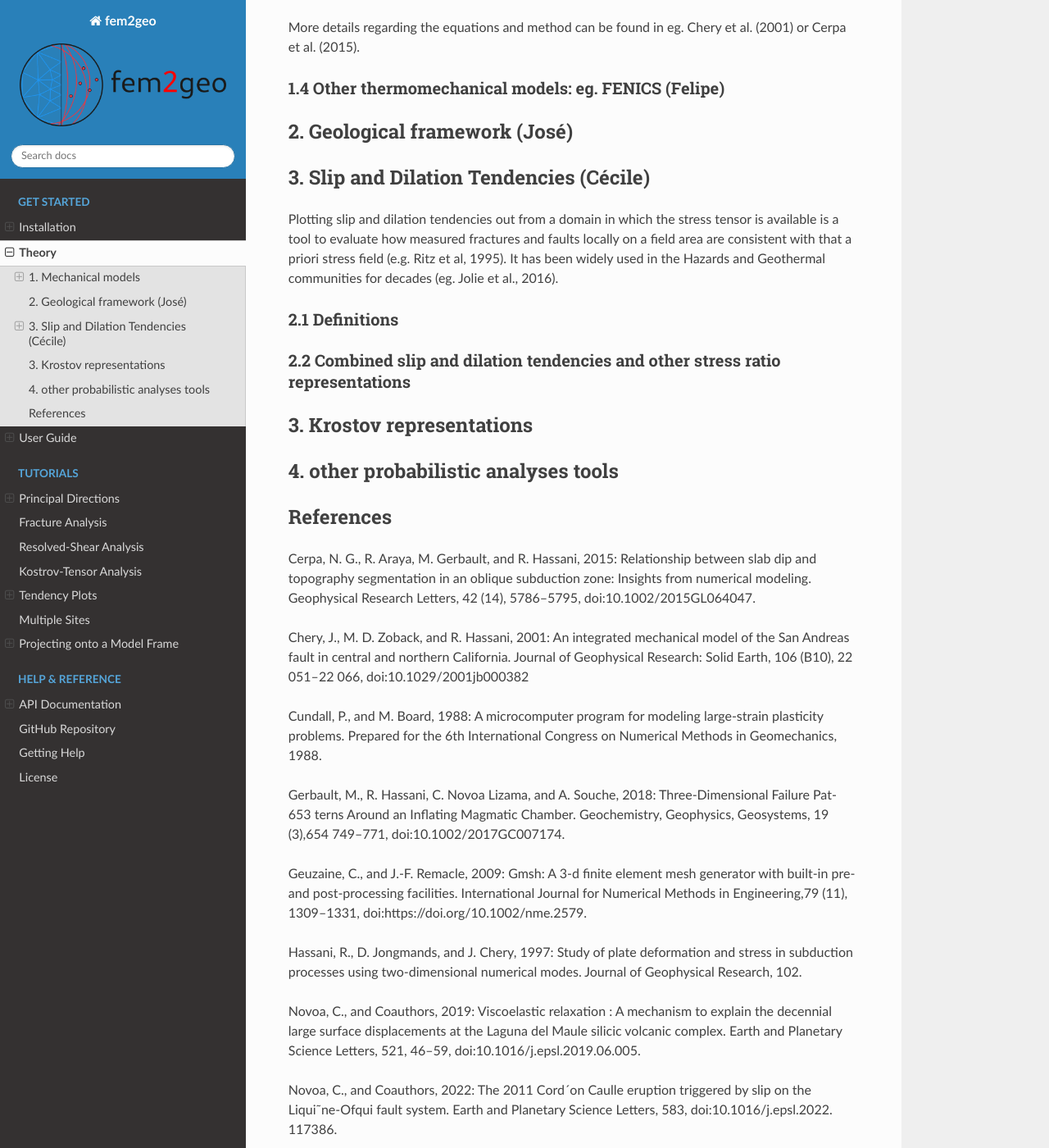
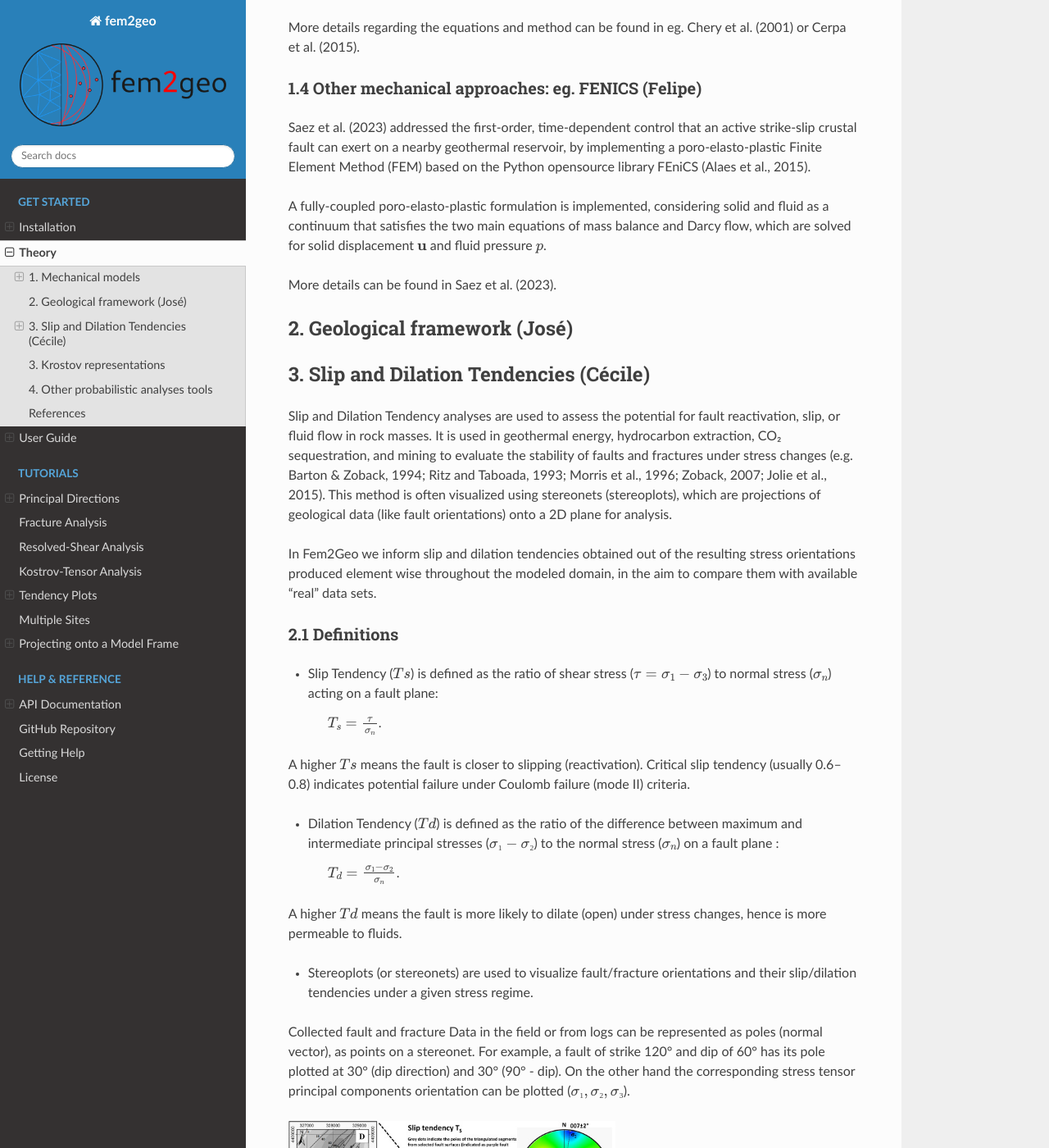
Before and after one commit to pabloitu/fem2geo, a Sphinx documentation site: the page built from docs/source/intro/theory.rst, in a window 1280 px wide and 1400 px high, scrolled down 2151 px. Shown: the whole window at 82% size. Built offline with Sphinx 7.4.7 and the Read the Docs theme 3.1.0, drawn with Linux system fonts in a browser that asks for light colours; pages that are not in the unit, such as notebooks, are missing from menus; the version number could not be read and is left out; some of the changed text lies outside the part shown.

Commit message:
updated docs_theory, shifted the figures file up into docs/ directory

```diff
--- a/docs/source/intro/theory.rst
+++ b/docs/source/intro/theory.rst
@@ -14,34 +14,35 @@ The mechanical problem in the quasi-static regime consists in finding the veloci
 
         :math:`\frac{D\mathbf{\sigma}}{Dt}= \mathcal{M}(\mathbf{\sigma} (t),\mathbf{d},\dots )`  \in :math:`\mathbf{\Omega}_t`,
 
-        :math:`\dot u = \dot u_0 \text{ on }  \Gamma_{u,t} ,` and :math:`\mathbf{\sigma}\cdot n = F_0 \text{ on } \Gamma_{\sigma t}`.
+        :math:`\dot u = \dot u_0 \text{ on }  \Gamma_{u,t} ,` and :math:`\mathbf{\sigma}\cdot \mathbf{n} = F_0 \text{ on } \Gamma_{\sigma, t}`.
 
 
-.. image:: figures/patata.jpg
+.. image:: ../../figures_muriel/potatoe_text.jpg
+   :height: 300px
 
-In this set of equations, :math:`\rho` is the density, :math:`g` the vector of gravity acceleration, :math:`\mathbf{d}=\frac{1}{2}(\nabla \dot u + \nabla \dot u^T)`  the strain rate tensor, also written as :math:`\mathbf{\dot \epsilon}(t), \Gamma_{u,t}` and :math:`\Gamma_{\sigma , t }` are parts of the boundary with a given velocity :math:`(\dot u_0)` and the traction vector (:math:`F_0`), and :math:`\frac{D\sigma}{Dt}` is an objective time derivative (Jaumann rate) of :math:`\sigma` defined as:
+In this set of equations, :math:`\rho` is the density, :math:`\mathbf{g}` the vector of gravity acceleration, :math:`\mathbf{d}=\frac{1}{2}(\nabla \dot u + \nabla \dot u^T)`  the strain rate tensor, also written as :math:`\mathbf{\dot \epsilon}(t),  \Gamma_{u,t}` and :math:`\Gamma_{\sigma , t }` are parts of the boundary with a given velocity :math:`(\dot u_0)` and the traction vector (:math:`F_0`), and :math:`\frac{D\sigma}{Dt}` is an objective time derivative of :math:`\sigma` (Jaumann rate)  defined as:
 
          :math:`\frac{D\sigma}{Dt}=\dot \sigma - \omega \sigma + \sigma \omega`,  with :math:`\omega = (\nabla v − \nabla v^T)` the corotational rate tensor.
 
  :math:`\mathcal{M}` represents a functional constitutive law that corresponds to an elastic, elasto-plastic or elasto-visco-plastic rheology defined as:
 
-         :math:`\mathcal{M}(\mathbf{\sigma}, \mathbf{d}, \mathbf{d_p}) = 2G ( \mathbf{d}-\mathbf{d_p}) + \lambda  \text{tr}( \mathbf{d}-\mathbf{d_p}) \mathbf{I} -\frac{G}{\eta} \mathbf{dev \sigma}`,
+         :math:`\mathcal{M}(\mathbf{\sigma}, \mathbf{d}, \mathbf{d_p}) = 2G ( \mathbf{d}-\mathbf{d_p}) + \lambda  tr( \mathbf{d}-\mathbf{d_p}) \mathbf{I} -\frac{G}{\eta} \mathbf{dev \sigma}`,
 
-where :math:`{\mathbf{d_p}}` is the plastic part of the strain rate tensor :math:`\mathbf{d}`, :math:`\mathbf{I}` is the identity tensor, :math:`tr` the trace operator, :math:`G` and :math:`\lambda` are the Lamé parameters and :math:`\eta` is the viscosity.
+where :math:`{\mathbf{d_p}}` is the plastic part of  :math:`\mathbf{d}`, :math:`\mathbf{I}` is the identity tensor, :math:`tr` the trace operator, :math:`G` and :math:`\lambda` are the Lamé parameters and :math:`\eta` is the viscosity.  :math:`\mathbf{dev \sigma}` is the deviatoric part of :math:`\mathbf{\sigma}`.
 
 1.2 Elastic, viscous and plastic rheologies
 ^^^^^^^^^^^^^^^^^^^^^^^^^^^^^^^^^^^^^^^^^^^
 
 Various elasto-visco-plastic rheologies can be accounted for numerically. The Drucker-Prager shear failure criterion and the tensile failure criterion are commonly used to define plastic yielding, and are defined with a friction angle `φ`, a cohesion `C`, and a tensile strength :math:`T` leading to the following yield envelopes:
 
-  :math:`{f}_{DP} =J(\mathbf{s}) + \alpha {I}_{1} - {p}_0`  and      :math:`{f}_{T} ={I}_{1} - T`,
+     :math:`{f}_{DP} =J(\mathbf{s}) + \alpha {I}_{1} - {p}_0`  and   :math:`{f}_{T} ={I}_{1} - T`,
 
 where :math:`{I}_{1}=tr(\mathbf{\sigma})` is the first invariant of the stress tensor and :math:`J(\mathbf{s})` is the second invariant of the deviatoric stress tensor, with :math:`\mathbf{s}=\mathbf{\sigma}-p` and :math:`p` is the mean stress (or pressure). The same invariants characterize the strain tensor :math:`\mathbf{\varepsilon}`.  Conventionnally, negative stress and strain values correspond to compression and "shortening". Parameters  :math:`\alpha=\frac{6sin \phi}{3-sin \phi}` and :math:`p_0=\alpha.C.tan \phi`.
 
 
-The plastic part of the strain rate tensor :math:`\mathbf{d_p}=\mathbf{d}-\mathbf{d_e}` is given by the non-associative flow rule:
+The plastic part of the strain rate tensor   :math:`\mathbf{d_p}=\mathbf{d}-\mathbf{d_e}` is given by the non-associative flow rule:
 
-   :math:`\mathbf{d_p} = \lambda_p \cdot \frac{\partial G(\sigma)}{\partial \sigma}`, and :math:`G(\sigma) = J(\sigma) + \frac{6sin\psi}{3-sin\psi} \cdot I_1(\sigma)`,
+     :math:`\mathbf{d_p} = \lambda_p \cdot \frac{\partial G(\sigma)}{\partial \sigma}`, and :math:`G(\sigma) = J(\sigma) + \frac{6sin\psi}{3-sin\psi} \cdot I_1(\sigma)`,
 
 where :math:`G`  is the plastic potential, :math:`\psi` is the dilatancy angle, and :math:`\lambda_p` is the plastic multiplier.
 
@@ -55,18 +56,24 @@ where :math:`\gamma_0` is the initial fluidity, the inverse of a non-linear visc
 
 
 
-1.3 Numerical implementation - ADELI
+1.3 Numerical implementation with ADELI
 ^^^^^^^^^^^^^^^^^^^^^^^^^^^^^^^^^^^^
 
 
-ADELI  (Hassani et al., 1997,Chery et al., 2001) is a 3D Finite Element algorithm developed to solve the differential equations of quasi-static equilibrium and mass conservation using a time-explicit dynamic Relaxation Method (Cundall & Board, 1988). This method is well known for being able to track the onset and the development of localized elasto-plastic deformation. ADELI has been widely used to simulate a variety of tectono-volcanic and geodynamic settings (e.g.,Chery2001, Cerpa2015, Gerbault2018, RuzGinouves2021, Novoa2019, Novoa2022).
+ADELI  (Hassani et al., 1997,Chery et al., 2001) is a 3D Finite Element algorithm developed to solve the differential equations of quasi-static equilibrium and mass conservation using a time-explicit dynamic Relaxation Method (Cundall & Board, 1988). This method is well known for being able to track the onset and the development of localized elasto-plastic deformation. ADELI has been widely used to simulate a variety of tectono-volcanic and geodynamic settings (e.g., Cerpa et al, 2015, Gerbault et al., 2018, Ruz-Ginouves et al., 2021, Novoa et al. 2019, 2022).
 
 The three-dimensional space is discretized with tetrahedra, forming an unstructured mesh generated using the `GMSH <https://www.gmsh.info>`_ software (Geuzaine and Lemacle, 2009).
 
 More details regarding the equations and method can be found in eg. Chery et al.  (2001) or Cerpa et al. (2015).
 
-1.4 Other thermomechanical models: eg. FENICS (Felipe)
-^^^^^^^^^^^^^^^^^^^^^^^^^^^^^^^^^^^^^^^^^^^^^^^^^^^^^^
+1.4 Other mechanical approaches: eg. FENICS (Felipe)
+^^^^^^^^^^^^^^^^^^^^^^^^^^^^^^^^^^^^^^^^^^^^
+Saez et al. (2023)  addressed the first-order, time-dependent control that an active strike-slip crustal fault can exert on a nearby geothermal reservoir, by implementing a poro-elasto-plastic Finite Element Method (FEM) based on the Python opensource library FEniCS (Alaes et al., 2015).
+
+A fully-coupled poro-elasto-plastic formulation is implemented, considering solid and fluid as a continuum that satisfies the two main equations of mass balance and Darcy flow, which are solved for solid displacement :math:`\mathbf{u}` and fluid pressure :math:`{p}`.
+
+More details can be found in Saez et al. (2023).
+
 
 2. Geological framework (José)
 ------------------------------
@@ -74,49 +81,85 @@ More details regarding the equations and method can be found in eg. Chery et al.
 3. Slip and Dilation Tendencies (Cécile)
 ----------------------------------------
 
-Plotting slip and dilation tendencies out from a domain in which the stress tensor is available is a tool to evaluate how measured fractures and faults locally on a field area are consistent with that a priori stress field (e.g. Ritz et al, 1995).
-It has been widely used in the Hazards and Geothermal communities for decades (eg. Jolie et al., 2016).
+Slip and Dilation Tendency analyses are used to assess the potential for fault reactivation, slip, or fluid flow in rock masses. It is used in geothermal energy, hydrocarbon extraction, CO₂ sequestration, and mining to evaluate the stability of faults and fractures under stress changes (e.g. Barton & Zoback, 1994; Ritz and Taboada, 1993; Morris et al., 1996;  Zoback, 2007; Jolie et al., 2015).
+This method is often visualized using stereonets (stereoplots), which are projections of geological data (like fault orientations) onto a 2D plane for analysis.
+
+In Fem2Geo we inform slip and dilation tendencies obtained out of the resulting stress orientations produced element wise throughout the modeled domain, in the aim to compare them with available "real" data sets.
+
 
 2.1 Definitions
 ^^^^^^^^^^^^^^^
 
+
+* Slip Tendency (:math:`Ts`) is defined as the ratio of shear stress (:math:`\tau=\sigma_1 - \sigma_3`) to normal stress (:math:`\sigma_n`) acting on a fault plane:
+
+                  :math:`T_s = \frac{\tau}{\sigma_n}`.
+
+A higher :math:`Ts` means the fault is closer to slipping (reactivation). Critical slip tendency (usually 0.6–0.8) indicates potential failure under Coulomb failure  (mode II) criteria.
+
+* Dilation Tendency (:math:`Td`) is defined as the ratio of the difference between maximum and intermediate principal stresses (:math:`\sigma₁ - \sigma₂`) to the normal stress (:math:`\sigma_n`) on a fault plane :
+
+                  :math:`T_d = \frac{σ_1−σ_2}{\sigma_n}`.
+
+A higher :math:`Td` means the fault is more likely to dilate (open) under stress changes, hence is more permeable to fluids.
+
+* Stereoplots (or stereonets) are used to visualize fault/fracture orientations and their slip/dilation tendencies under a given stress regime.
+Collected fault and fracture Data in the field or from logs can be represented as poles (normal vector), as points on a stereonet. For example, a fault of strike 120° and dip of 60° has its pole plotted at 30° (dip direction) and 30° (90° - dip). On the other hand the corresponding stress tensor principal components orientation can be plotted (:math:`σ₁, σ₂, σ₃`).
+
+.. image:: ../../figures_muriel/Jolie2015_sliptendency.jpg
+   :height: 300px
+.. image:: ../../figures_muriel/Jolie2015_dilatendency.jpg
+   :height: 300px
+   :alt: Examples of Slip and dilation tendency analyses, from Jolie et al., 2015.
+
+
 2.2 Combined slip and dilation tendencies and other stress ratio representations
-^^^^^^^^^^^^^^^^^^^^^^^^^^^^^^^^^^^^^^^^^^^^^^^^^^^^^^^^^^^^^^^^^^^^^^^^^^^^^^^^
+^^^^^^^^^^^^^^^^^^
+
+.. image:: ../../figures_muriel/stressratios_figsGabi.jpg
+   :height: 300px
+   :alt: Stress ratios for distinct tectonic contexts, modified from Ritz et al., 1993.
+   :align: center
 
 3. Krostov representations
 --------------------------
 
-4. other probabilistic analyses tools
+4. Other probabilistic analyses tools
 -------------------------------------
 
 References
 ----------
 
-Cerpa, N. G., R. Araya, M. Gerbault, and R. Hassani, 2015: Relationship between slab dip and
-topography segmentation in an oblique subduction zone: Insights from numerical modeling.
-Geophysical Research Letters, 42 (14), 5786–5795, doi:10.1002/2015GL064047.
+Alnaes, M., Blechta, J., Hake, J., Johansson, A., Kehlet, B., Logg, A., ... & Wells, G. N. (2015). The FEniCS project version 1.5. Archive of numerical software, 3(100).
 
-Chery, J., M. D. Zoback, and R. Hassani, 2001: An integrated mechanical model of the San Andreas fault in central and northern California. Journal of Geophysical Research: Solid Earth,
-106 (B10), 22 051–22 066, doi:10.1029/2001jb000382
+Barton, C. A., & Zoback, M. D. (1994). Stress perturbations associated with active faults penetrated by boreholes: Possible evidence for near‐complete stress drop and a new technique for stress magnitude measurement. Journal of Geophysical Research: Solid Earth, 99(B5), 9373-9390. https://doi.org/10.1029/93JB03359.
 
-Cundall, P., and M. Board, 1988: A microcomputer program for modeling large-strain plasticity
-problems. Prepared for the 6th International Congress on Numerical Methods in Geomechanics,
-1988.
+Cerpa, N. G., R. Araya, M. Gerbault, and R. Hassani, 2015: Relationship between slab dip and topography segmentation in an oblique subduction zone: Insights from numerical modeling. Geophysical Research Letters, 42 (14), 5786–5795, doi:10.1002/2015GL064047.
 
-Gerbault, M., R. Hassani, C. Novoa Lizama, and A. Souche, 2018: Three-Dimensional Failure Pat-653
-terns Around an Inflating Magmatic Chamber. Geochemistry, Geophysics, Geosystems, 19 (3),654
-749–771, doi:10.1002/2017GC007174.
+Chery, J., M. D. Zoback, and R. Hassani, 2001: An integrated mechanical model of the San Andreas fault in central and northern California. Journal of Geophysical Research: Solid Earth, 106 (B10), 22 051–22 066, doi:10.1029/2001jb000382.
 
-Geuzaine, C., and J.-F. Remacle, 2009: Gmsh: A 3-d finite element mesh generator with built-in
-pre- and post-processing facilities. International Journal for Numerical Methods in Engineering,79 (11), 1309–1331, doi:https://doi.org/10.1002/nme.2579.
+Cundall, P., and M. Board, 1988: A microcomputer program for modeling large-strain plasticity problems. Prepared for the 6th International Congress on Numerical Methods in Geomechanics, 1988.
+
+Gerbault, M., R. Hassani, C. Novoa Lizama, and A. Souche, 2018: Three-Dimensional Failure Patterns Around an Inflating Magmatic Chamber. Geochemistry, Geophysics, Geosystems, 19 (3),654, 749–771, doi:10.1002/2017GC007174.
+
+Geuzaine, C., and J.-F. Remacle, 2009: Gmsh: A 3-d finite element mesh generator with built-in pre- and post-processing facilities. International Journal for Numerical Methods in Engineering,79 (11), 1309–1331, doi:https://doi.org/10.1002/nme.2579.
 
 
-Hassani, R., D. Jongmands, and J. Chery, 1997: Study of plate deformation and stress in subduction processes using two-dimensional numerical modes. Journal of Geophysical Research, 102.
+Hassani, R., D. Jongmands, and J. Chery, 1997: Study of plate deformation and stress in subduction processes using two-dimensional numerical modes. J. Geophys. Res., 102.
 
-Novoa, C., and Coauthors, 2019: Viscoelastic relaxation : A mechanism to explain the decennial large surface displacements at the Laguna del Maule silicic volcanic complex. Earth and
-Planetary Science Letters, 521, 46–59, doi:10.1016/j.epsl.2019.06.005.
+Jolie, E., Moeck, I., & Faulds, J. E. (2015). Quantitative structural–geological exploration of fault-controlled geothermal systems—a case study from the Basin-and-Range Province, Nevada (USA). Geothermics, 54, 54-67. https://doi.org/10.1016/j.geothermics.2014.10.003.
 
-Novoa, C., and Coauthors, 2022: The 2011 Cord´on Caulle eruption triggered by slip on the Liqui˜ne-Ofqui fault system. Earth and Planetary Science Letters, 583, doi:10.1016/j.epsl.2022.
-117386.
+Morris, A., Ferrill, D. A., Henderson, D. B. (1996). Slip-tendency analysis and fault reactivation. Geology, 24(3), 275-278. DOI: 10.1130/0091-7613(1996)024<0275:STAAFR>2.3.CO;2
+
+
+Novoa, C., and Coauthors, 2019: Viscoelastic relaxation : A mechanism to explain the decennial large surface displacements at the Laguna del Maule silicic volcanic complex. Earth Planet. Sci. Lett., 521, 46–59, doi:10.1016/j.epsl.2019.06.005.
+
+Novoa, C., and Coauthors, 2022: The 2011 Cordon Caulle eruption triggered by slip on the Liquine-Ofqui fault system. Earth and Planetary Science Letters, 583, doi:10.1016/j.epsl.2022.117386.
+
+Ritz, J. F., & Taboada, A. (1993). Revolution stress ellipsoids in brittle tectonics resulting from an uncritical use. Bull. Soc. Geol. France, 64(4), 519-531.
 
 Ruz Ginouves, J., M. Gerbault, J. Cembrano, P. Iturrieta, F. Saez Leiva, C. Novoa, and R. Hassani, 2021: The interplay of a fault zone and a volcanic reservoir from 3D elasto-plastic models: Rheological conditions for mutual trigger based on a field case from the Andean Southern Volcanic Zone. Journal of Volcanology and Geothermal Research, 418, doi:10.1016/j.jvolgeores.2021.107317.
+
+Sáez-Leiva, F., Hurtado, D. E., Gerbault, M., Ruz-Ginouves, J., Iturrieta, P., & Cembrano, J. (2023). Fluid flow migration, rock stress and deformation due to a crustal fault slip in a geothermal system: A poro-elasto-plastic perspective. Earth and Planetary Science Letters, 604, https://doi.org/10.1016/j.epsl.2023.117994.
+
+Zoback, M. D. (2007). Reservoir Geomechanics. Cambridge University Press.
```
Also changed, not shown: docs/figures_muriel/Jolie2015_dilatendency.jpg (added), docs/figures_muriel/Jolie2015_sliptendency.jpg (added), docs/figures_muriel/potatoe_text.jpg (added), docs/figures_muriel/stressratios_figsGabi.jpg (added).
